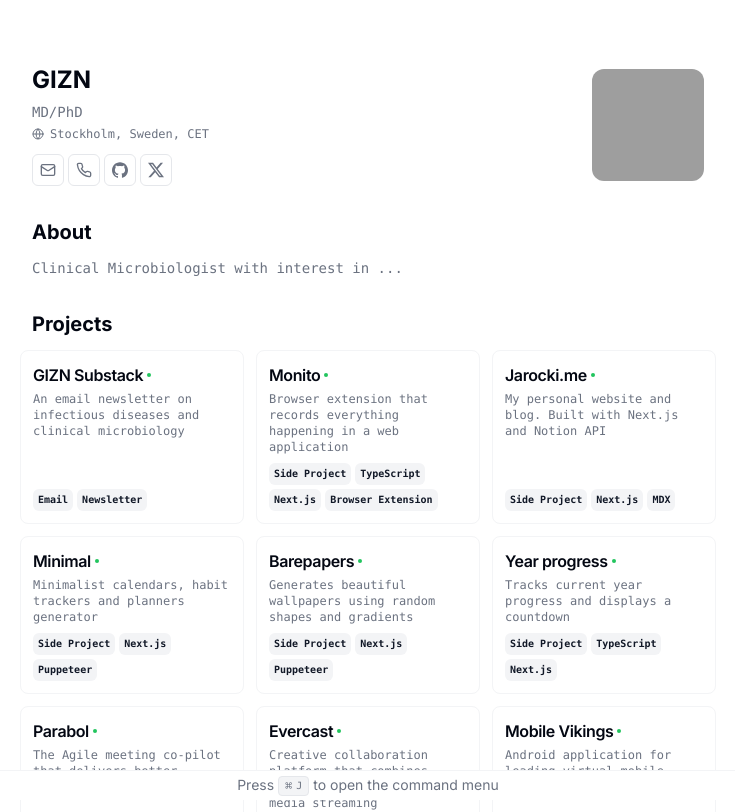
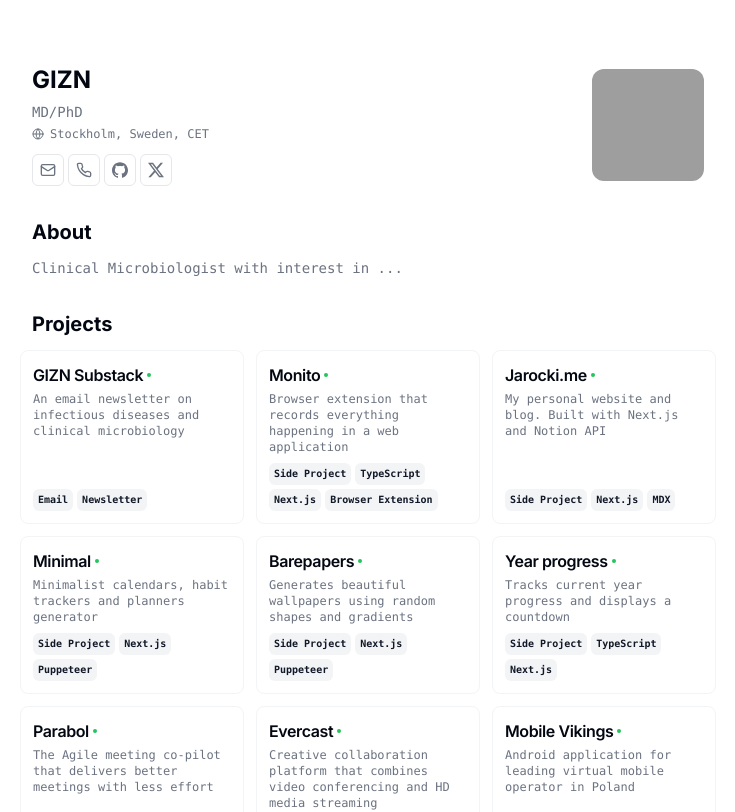
Before and after one commit to georgnaver/landing-page, a Next.js app: page / in a window 1280 px wide. Shown: the top 812 px of the page, without its empty margins (272-1007 px from the left). Built offline with nearby package versions, Linux system fonts and the light colour scheme; grey boxes are pictures that could not be loaded.

Commit message:
Update page.tsx

```diff
--- a/src/app/page.tsx
+++ b/src/app/page.tsx
@@ -159,18 +159,7 @@
 
       </section>
 
-      <CommandMenu
-        links={[
-          {
-            url: RESUME_DATA.personalWebsiteUrl,
-            title: "Personal Website",
-          },
-          ...RESUME_DATA.contact.social.map((socialMediaLink) => ({
-            url: socialMediaLink.url,
-            title: socialMediaLink.name,
-          })),
-        ]}
-      />
+
     </main>
   );
 }
```
